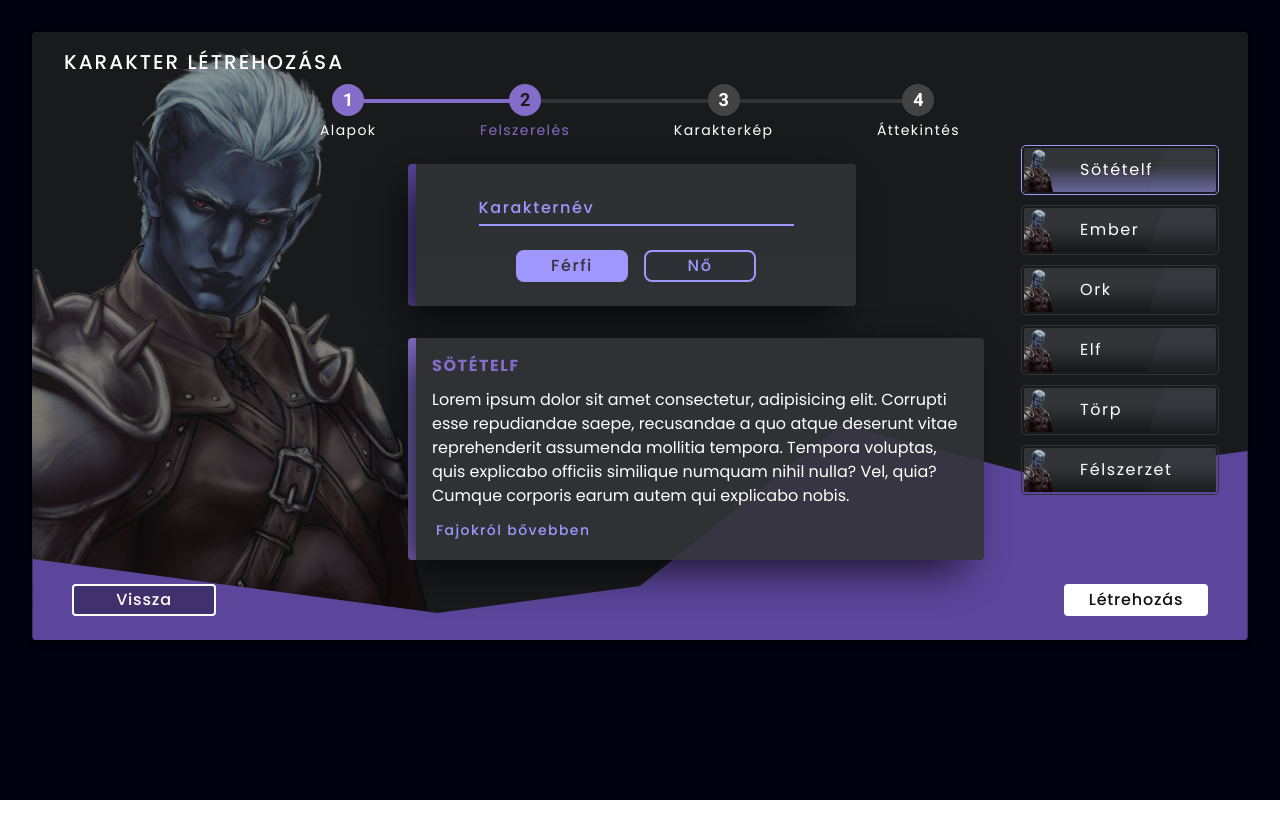
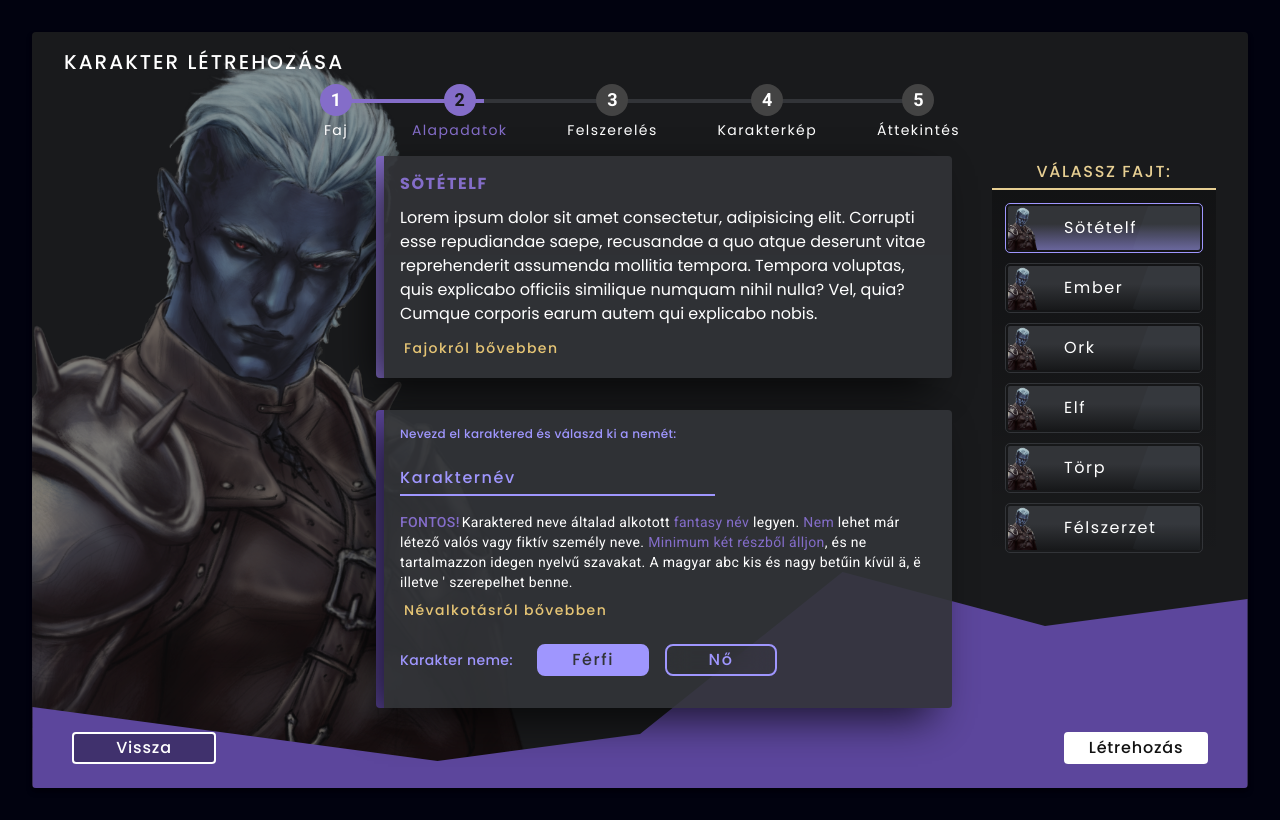
Before and after one commit to Abdys1/koe-forum-engine, a Next.js app in the folder koe-frontend/: page /character/create in a window 1280 px wide. Built offline with nearby package versions, Linux system fonts and the light colour scheme; no server answers; a web font is replaced by a local one.

Commit message:
adding secondary color

```diff
--- a/koe-frontend/src/components/CharacterRaceBtn.tsx
+++ b/koe-frontend/src/components/CharacterRaceBtn.tsx
@@ -8,7 +8,7 @@ type CharacterRaceBtnProps = {
 
 export default function CharacterRaceBtn({ title, active = false, onClick }: CharacterRaceBtnProps) {
     return (
-        <li className={clsx(`relative w-48 h-11 mb-4 flex justify-start items-center bg-cardMediumBg rounded-sm outline outline-1 outline-offset-2  hover:outline-mainLight overflow-hidden cursor-pointer transition-all duration-300 ease-in-out z-10
+        <li className={clsx(`relative w-48 h-11 mb-4 mx-4 flex justify-start items-center bg-cardMediumBg rounded-sm outline outline-1 outline-offset-2  hover:outline-mainLight overflow-hidden cursor-pointer transition-all duration-300 ease-in-out z-10
             before:content-[''] before:absolute before:bottom-0 before:left-0 before:w-full before:h-3/5 before:hover:bg-gradient-to-t before:hover:from-[#9F96FE] before:hover:to-transparent before:hover:opacity-50
             after:content-[''] after:absolute after:-bottom-4 after:-right-8 after:h-32 after:w-20 after:bg-slate-400 after:rotate-[20deg] after:opacity-[.035]`,
             { 'outline-mainLight before:bg-gradient-to-t before:from-[#9F96FE] before:to-transparent before:opacity-50': active },
--- a/koe-frontend/src/components/CreateCharacterForm.tsx
+++ b/koe-frontend/src/components/CreateCharacterForm.tsx
@@ -32,26 +32,17 @@ export default function CreateCharacterForm() {
                     <h1 className={`relative w-full mb-2 text-white font-poppins font-medium text-start text-xl uppercase tracking-widest`}>Karakter létrehozása</h1>
                     <ul className={`relative w-full max-w-3xl px-16 flex justify-between items-center
                                    before:content-[''] before:absolute before:top-[26%] before:left-20 before:w-[calc(100%-11rem)] before:h-1 before:bg-cardMediumBg
-                                   after:content-[''] after:absolute after:top-[26%] after:left-20 after:w-[calc((100%-11rem)/3*1)] after:h-1 after:bg-mainHover`}>
-                        <MultiStepLabel label="Alapok" stepNum={1} status="done" />
-                        <MultiStepLabel label="Felszerelés" stepNum={2} status="active" />
-                        <MultiStepLabel label="Karakterkép" stepNum={3} status="unfinished" />
-                        <MultiStepLabel label="Áttekintés" stepNum={4} status="unfinished" />
+                                   after:content-[''] after:absolute after:top-[26%] after:left-20 after:w-[calc((100%-11rem)/4*1)] after:h-1 after:bg-mainHover`}>
+                        <MultiStepLabel label="Faj" stepNum={1} status="done" />
+                        <MultiStepLabel label="Alapadatok" stepNum={2} status="active" />
+                        <MultiStepLabel label="Felszerelés" stepNum={3} status="unfinished" />
+                        <MultiStepLabel label="Karakterkép" stepNum={4} status="unfinished" />
+                        <MultiStepLabel label="Áttekintés" stepNum={5} status="unfinished" />
                     </ul>
                 </div>
-                <div className="relative w-full flex justify-end items-start z-10">
+                <div className="relative mt-2 w-full flex justify-end items-start z-10">
                     <div className="relative w-full max-w-[50%] flex justify-start items-start flex-col mr-14">
-                        <div className="relative w-full max-w-md h-full p-4 pt-8 m-4 flex justify-start items-center flex-col
-                        glassBox border-l-8 border-mainMedium rounded">
-                            <div className="relative flex justify-center items-center">
-                                <TextField label="Karakternév" name="characterName" />
-                            </div>
-                            <div className="relative w-full flex justify-center items-center">
-                                <SelectableOptionBtn title="Férfi" onClick={() => selectSex("ferfi")} active={selectedSex === "ferfi"} />
-                                <SelectableOptionBtn title="Nő" onClick={() => selectSex("no")} active={selectedSex === "no"} />
-                            </div>
-                        </div>
-                        <div className="relative w-full p-4 m-4 flex justify-center items-start flex-col
+                        <div className="relative w-full p-4 m-4 mt-0 flex justify-center items-start flex-col
                          glassBox border-l-8 border-mainHover rounded">
                             <h3 className="relative pb-0.5 mb-2 text-mainHover uppercase tracking-widest font-poppins font-semibold ">
                                 Sötételf
@@ -60,12 +51,44 @@ export default function CreateCharacterForm() {
                                 Lorem ipsum dolor sit amet consectetur, adipisicing elit. Corrupti esse repudiandae saepe, recusandae a quo atque deserunt vitae reprehenderit assumenda mollitia tempora. Tempora voluptas, quis explicabo officiis similique numquam nihil nulla? Vel, quia? Cumque corporis earum autem qui explicabo nobis.
                             </p>
                             <Link href="#"
-                                className="relative p-1 border-solid  tracking-widest font-poppins font-medium text-mainLight text-sm hover:text-mainHover hover:border-mainHover">
+                                className="relative p-1 border-solid  tracking-widest font-poppins font-medium text-sm text-secondaryMedium hover:text-secondaryDark">
                                 Fajokról bővebben
                             </Link>
                         </div>
+                        <div className="relative w-full max-w-2xl h-full p-4 m-4 flex justify-start items-center flex-col
+                            glassBox border-l-8 border-mainMedium rounded">
+                                <p className="relative mb-2 w-full text-start text-mainLight text-xs font-poppins font-medium tracking-wide">
+                                    Nevezd el karaktered és válaszd ki a nemét:
+                                </p>
+                                <div className="relative w-full flex justify-start items-center">
+                                    <TextField label="Karakternév" name="characterName" />
+                                </div>
+                                <div className="relative flex justify-between items-start flex-col">
+                                    <p className="relative mb-1 text-sm font-roboto text-white tracking-wide">
+                                        <span className="text-mainHover font-medium uppercase mr-0.5">
+                                            Fontos!
+                                        </span>
+                                        Karaktered neve általad alkotott <span className="text-mainHover">fantasy név</span> legyen. <span className="text-mainHover">Nem</span> lehet már létező valós vagy fiktív személy neve. <span className="text-mainHover">Minimum két részből álljon</span>, és ne tartalmazzon idegen nyelvű szavakat. A magyar abc kis és nagy betűin kívül ä, ë illetve ' szerepelhet benne.
+                                    </p>
+                                    <Link href="#"
+                                        className="relative p-1 mb-1 border-solid  tracking-widest font-poppins font-medium text-sm text-secondaryMedium hover:text-secondaryDark
+                                        before:content-[''] before:absolute before:bottom-0 before:left-0 before:w-0 before:h-0.5 before:bg-secondaryDark transition-all before:hover:w-full duration-300 ease-in-out">
+                                        Névalkotásról bővebben
+                                    </Link>
+                                </div>
+                                <div className="relative py-2 w-full flex justify-start items-center">
+                                    <span className="relative mr-4 text-start text-mainLight text-sm font-poppins font-medium tracking-wide">
+                                        Karakter neme:
+                                    </span>
+                                    <SelectableOptionBtn title="Férfi" onClick={() => selectSex("ferfi")} active={selectedSex === "ferfi"} />
+                                    <SelectableOptionBtn title="Nő" onClick={() => selectSex("no")} active={selectedSex === "no"} />
+                                </div>
+
+
+                        </div>
                     </div>
-                    <ul className="relative flex justify-start items-end flex-col">
+                    <ul className="relative pb-2 flex justify-start items-end flex-col bg-gradient-to-t from-transparent to-[rgba(0,0,0,0.3)]">
+                        <h3 className="relative mb-4 py-1 px-2 w-full flex justify-center items-center bg-cardBlackBg text-secondary border-solid border-b-2 border-secondary font-poppins text-base font-medium tracking-widest uppercase">Válassz fajt:</h3>
                         <CharacterRaceBtn title="Sötételf" onClick={() => selectRace("sotetelf")} active={selectedRace === "sotetelf"} />
                         <CharacterRaceBtn title="Ember" onClick={() => selectRace("ember")} active={selectedRace === "ember"} />
                         <CharacterRaceBtn title="Ork" onClick={() => selectRace("ork")} active={selectedRace === "ork"} />
--- a/koe-frontend/src/components/inputs/InputField.tsx
+++ b/koe-frontend/src/components/inputs/InputField.tsx
@@ -31,7 +31,7 @@ export default forwardRef<HTMLInputElement, InputFieldProps>(function InputField
 
     return (
         <div className={clsx(
-            'relative flex flex-col',
+            'relative mt-4 flex flex-col',
             errorMsg ? 'text-red-600' : 'text-mainLight'
         )}>
             <input id={inputId} type={type} name={name} ref={ref}
--- a/koe-frontend/tailwind.config.ts
+++ b/koe-frontend/tailwind.config.ts
@@ -21,7 +21,11 @@ const config: Config = {
         'cardMediumBg': '#323438',
         'darkBtn': '#434343',
         'blackBorder': '#161616',
-        'lightBorder': '#7364f5'
+        'lightBorder': '#7364f5',
+        'secondary': '#e7cf93',
+        'secondaryMedium': '#e6c575',
+        'secondaryDark': '#ebbe52',
+        'secondaryLight': '#fae7b9'
       },
       spacing: {
         '17.5': '4.375rem'
```
